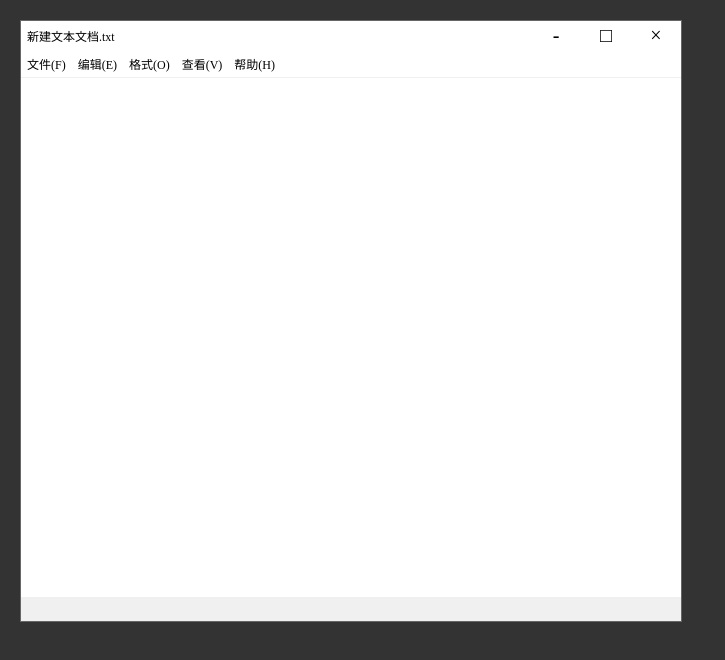
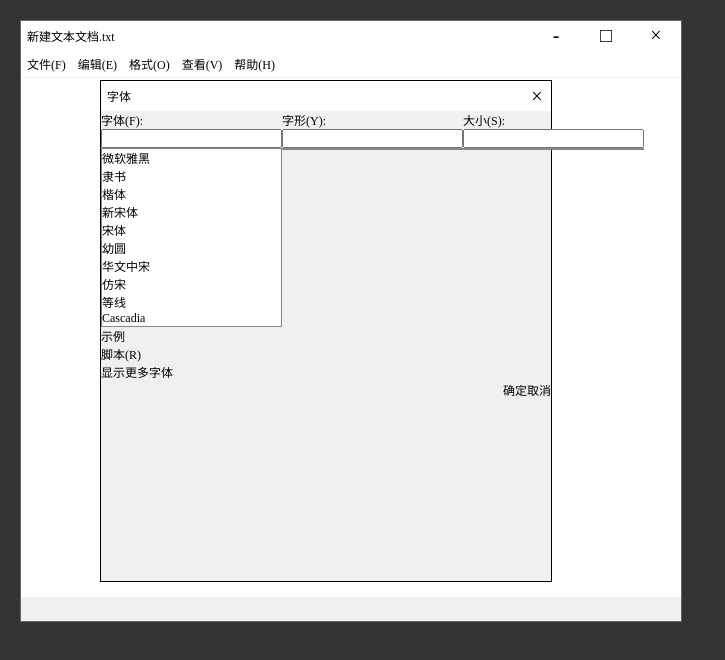
Before and after one commit to Mxtzz/spa-notepad, a website built with webpack: page dist/index.html in a window 1280 px wide. Shown: the whole page, without its empty margins (0-725 px from the left). Built offline with nearby package versions, Linux system fonts and the light colour scheme.

Commit message:
add dialog

```diff
--- /dev/null
+++ b/src/dialog.css
@@ -0,0 +1,78 @@
+.dialog-bg {
+    position: absolute;
+    top: 0;
+    bottom: 0;
+    left: 0;
+    right: 0;
+    font-size: 12px;
+    z-index: 12;
+}
+
+.dialog {
+    border: 1px solid;
+    width: 450px;
+    height: 500px;
+    background: #fff;
+    margin: 80px 100px;
+    display: flex;
+    flex-direction: column;
+}
+
+.dialog-header {
+    display: flex;
+    justify-content: space-between;
+}
+
+.dialog-title {
+    padding: 6px;
+}
+
+.line-1 {
+    display: flex;
+}
+
+.ziti {
+
+}
+
+.ziti-title {
+
+}
+
+.ziti-input {
+
+}
+
+.dialog-list {
+    border: 1px solid rgb(130, 135, 144);
+    overflow-y: scroll;
+    background: #fff;
+}
+
+.ziti-list {
+
+}
+
+.dialog-close {
+    display: flex;
+    justify-content: center;
+    align-items: center;
+    width: 28px;
+    font-size: 20px;
+    transition: all 100ms ease-in-out;
+}
+
+.dialog-close:hover {
+    background: rgb(232, 17, 35);
+    color: rgb(240, 240, 240);
+}
+
+.dialog-container {
+    background: rgb(240,240,240);
+    flex: 1;
+}
+
+.line-4 {
+    display: flex;
+    justify-content: flex-end;
+}
--- a/src/index.js
+++ b/src/index.js
@@ -1,5 +1,6 @@
 import dialog from './dialog.js';
 import './style.css';
+import './dialog.css';
 
 class Main {
     constructor() {
@@ -39,8 +40,8 @@ class Main {
                 ID: 3,
                 MenuItem: "格式(O)",
                 List: [
-                    { Name: "自动换行()", Shortcut: "Ctrl+N" },
-                    { Name: "字体()", Shortcut: "Ctrl+N" }
+                    { Name: "自动换行(W)", Shortcut: "" },
+                    { Name: "字体(F)...", Shortcut: "" }
                 ]
             }, {
                 ID: 4,
@@ -63,9 +64,67 @@ class Main {
 
     initPage() {
         const me = this;
+
         const maskElement = document.createElement("div");
         maskElement.classList.add("mask");
         document.body.appendChild(maskElement);
+
+        const dialog = document.createElement("div");
+        dialog.classList.add("dialog-bg");
+        dialog.innerHTML = `
+            <div class="dialog">
+                <div class="dialog-header">
+                    <div class="dialog-title">字体</div>
+                    <div class="dialog-close">×</div>
+                </div>
+                <div class="dialog-container">
+                    <div class="line-1">
+                        <div class="ziti">
+                            <div class="ziti-title">字体(F):</div>
+                            <input type="text" class="ziti-input"/>
+                            <ul class="ziti-list dialog-list">
+                                <li class="">微软雅黑</li>
+                                <li class="">隶书</li>
+                                <li class="">楷体</li>
+                                <li class="">新宋体</li>
+                                <li class="">宋体</li>
+                                <li class="">幼圆</li>
+                                <li class="">华文中宋</li>
+                                <li class="">仿宋</li>
+                                <li class="">等线</li>
+                                <li class="">Cascadia</li>
+                            </ul>
+                        </div>
+                        <div>
+                            <div>字形(Y):</div>
+                            <input type="text"/>
+                            <ul class="zixing-list dialog-list">
+                                <li class=""></li>
+                            </ul>
+                        </div>
+                        <div>
+                            <div>大小(S):</div>
+                            <input type="text"/>
+                            <ul class="daxiao-list dialog-list">
+                                <li class=""></li>
+                            </ul>
+                        </div>
+                    </div>
+                    <div class="line-2">
+                        <div>示例</div>
+                        <div>脚本(R)</div>
+                    </div>
+                    <div class="line-3">
+                        <a>显示更多字体</a>
+                    </div>
+                    <div class="line-4">
+                        <div class="dialog-confirm">确定</div>
+                        <div class="dialog-cancel">取消</div>
+                    </div>
+                </div>
+            </div>
+        `;
+        document.body.appendChild(dialog);
 
         const element = document.createElement('div');
         element.classList.add("text");
@@ -110,6 +169,13 @@ class Main {
                 const tmpLi = document.createElement("li");
                 tmpLi.classList.add("menu-list-item");
                 tmpLi.innerHTML = `<span>${childListItem.Name}</span><span>${childListItem.Shortcut}</span>`;
+
+                if (i == 2 && j == 1) {
+                    tmpLi.addEventListener("click", () => {
+
+                    });
+                }
+
                 menuItemContainerHtml.appendChild(tmpLi);
             }
 
@@ -152,6 +218,11 @@ class Main {
             maskElement.classList.remove("mask-active");
         });
     }
+
+    dialog() {
+        const me = this;
+
+    }
 }
 
 const newMain = new Main();
```
Also changed, not shown: dist/app.bundle.js, dist/dialog.bundle.js, dist/index.html.
